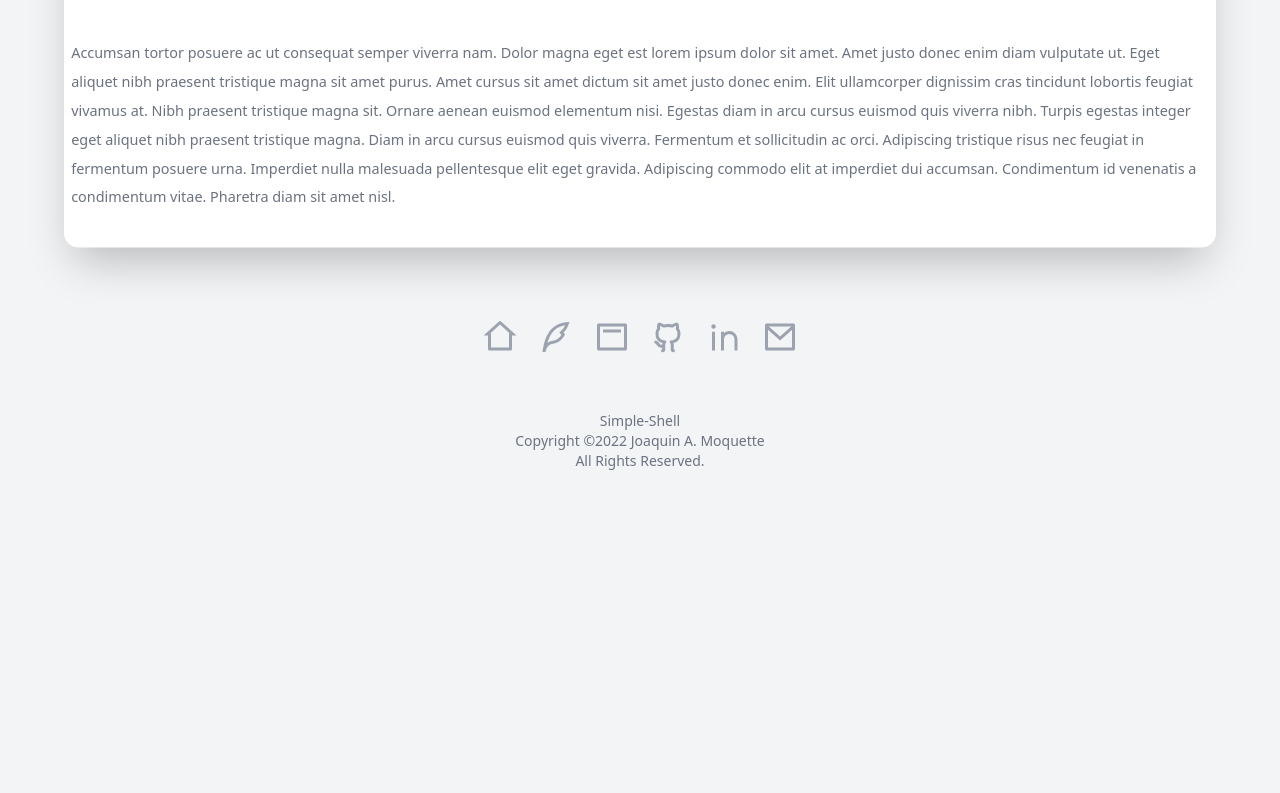
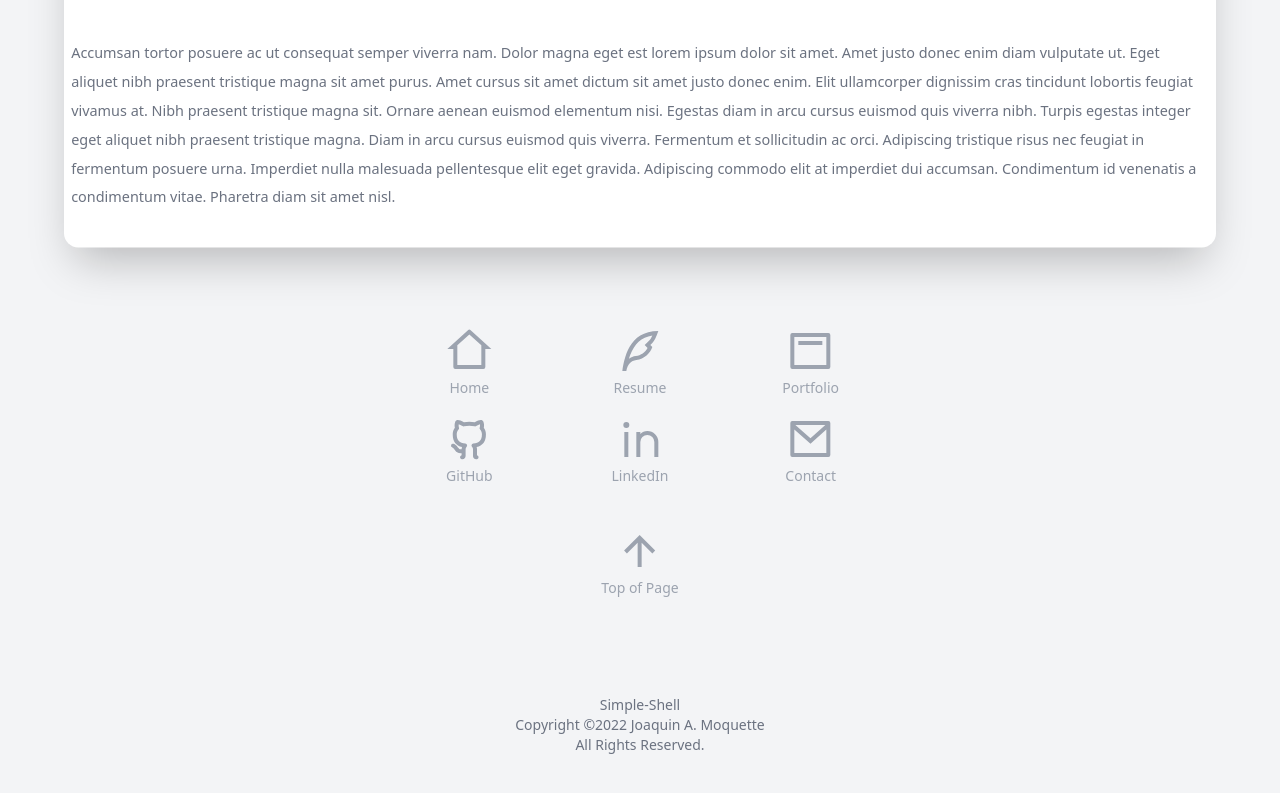
Before and after one commit to moquette/simple-shell, a React app: page /portfolio in a window 1280 px wide. Shown: the part 733-1526 px from the top of the page. Before the commit the page ends 1244 px from the top, so only its background shows below. Built offline with nearby package versions, Linux system fonts and the light colour scheme.

Commit message:
fix: icon centering

```diff
--- a/src/components/Footer.tsx
+++ b/src/components/Footer.tsx
@@ -7,51 +7,77 @@ import {
   RiLinkedinLine,
   RiGithubLine,
   RiMailLine,
+  RiArrowUpLine,
 } from 'react-icons/ri'
 
 export default function Footer() {
   return (
     <footer>
-      <div className="flex flex-row items-center justify-center mt-5 mb-14 text-4xl space-x-5 text-gray-400">
-        <NavLink to="/" className="navbar-link hover:text-black">
-          <RiHome2Line />
+      <div className="icons container flex flex-wrap mt-7 mb-20 max-w-lg mx-auto justify-center align-center text-gray-400">
+        <div className="w-1/3 mb-4 text-center">
+          <NavLink to="/" className="hover:text-black">
+            <RiHome2Line className="text-5xl" />
+            <span className="text-sm">Home</span>
           </NavLink>
-        <NavLink
-          to="/resume"
-          className="navbar-link hover:text-black transition ease-in-out duration-150"
-        >
-          <RiQuillPenLine />
+        </div>
+        <div className="w-1/3 mb-4 text-center">
+          <NavLink to="/resume" className="hover:text-black">
+            <RiQuillPenLine className="text-5xl" />
+            <span className="text-sm">Resume</span>
           </NavLink>
-        <NavLink
-          to="/portfolio"
-          className="navbar-link hover:text-black transition ease-in-out duration-150"
-        >
-          <RiLayoutTop2Line />
+        </div>
+        <div className="w-1/3 mb-4 text-center">
+          <NavLink to="/portfolio" className="hover:text-black">
+            <RiLayoutTop2Line className="text-5xl" />
+            <span className="text-sm">Portfolio</span>
           </NavLink>
+        </div>
+        <div className="w-1/3 mb-4 text-center">
           <a
             href="https://github.com/moquette/"
             target="_blank"
-          className="navbar-link hover:text-black transition ease-in-out duration-150"
+            className="hover:text-black"
             rel="noreferrer"
           >
-          <RiGithubLine />
+            <RiGithubLine className="text-5xl" />
+            <span className="text-sm">GitHub</span>
           </a>
+        </div>
+        <div className="w-1/3 mb-4 text-center">
           <a
             href="https://www.linkedin.com/in/jmoquette/"
             target="_blank"
-          className="navbar-link hover:text-black transition ease-in-out duration-150"
+            className="hover:text-black"
             rel="noreferrer"
           >
-          <RiLinkedinLine />
+            <RiLinkedinLine className="text-5xl" />
+            <span className="text-sm">LinkedIn</span>
           </a>
+        </div>
+        <div className="w-1/3 mb-4 text-center">
           <a
             href="mailto:Joaquin A. Moquette<joaquin@moquette.us>?subject=Let's talk"
             target="_blank"
-          className="navbar-link hover:text-black transition ease-in-out duration-150"
+            className="hover:text-black"
             rel="noreferrer"
           >
-          <RiMailLine />
+            <RiMailLine className="text-5xl" />
+            <span className="text-sm">Contact</span>
           </a>
+        </div>
+        <div className="mb-4 mt-6 text-center justify-center">
+          <a
+            href="#top"
+            className="hover:text-black text-center"
+            rel="noreferrer"
+            onClick={() => {
+              window.scrollTo(0, 0)
+            }}
+          >
+            <RiArrowUpLine className="text-5xl" />
+            <span className="text-sm">Top of Page</span>
+          </a>
+        </div>
       </div>
       <p className="copyright">
         Simple-Shell
--- a/src/styles/app.scss
+++ b/src/styles/app.scss
@@ -30,5 +30,13 @@
   }
 }
 .copyright {
-  @apply text-sm text-center pt-0 pb-10;
+  @apply text-sm text-center pt-0 pb-20;
 }
+
+footer {
+  .icons {
+    svg {
+      @apply w-full;
+    }
+  }
+}
```
Lines whose indentation alone changed are shown as unchanged.
